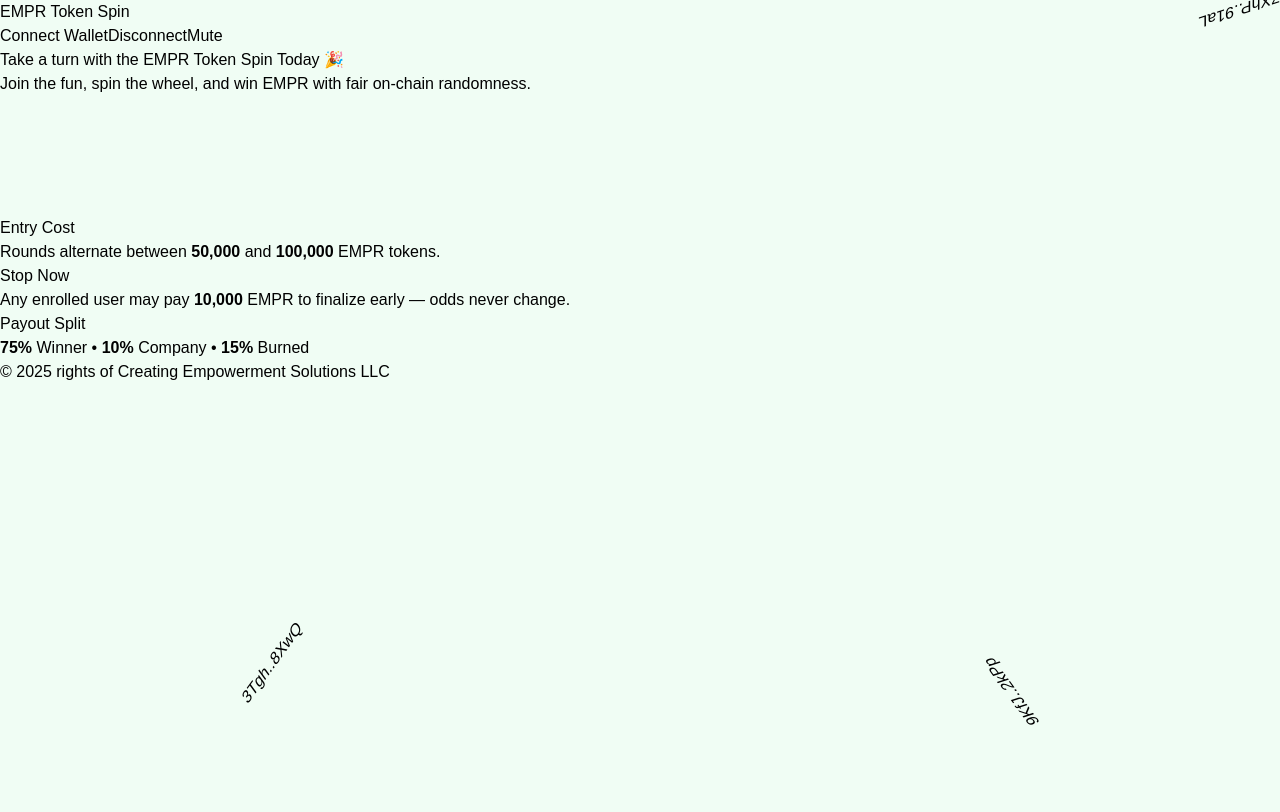
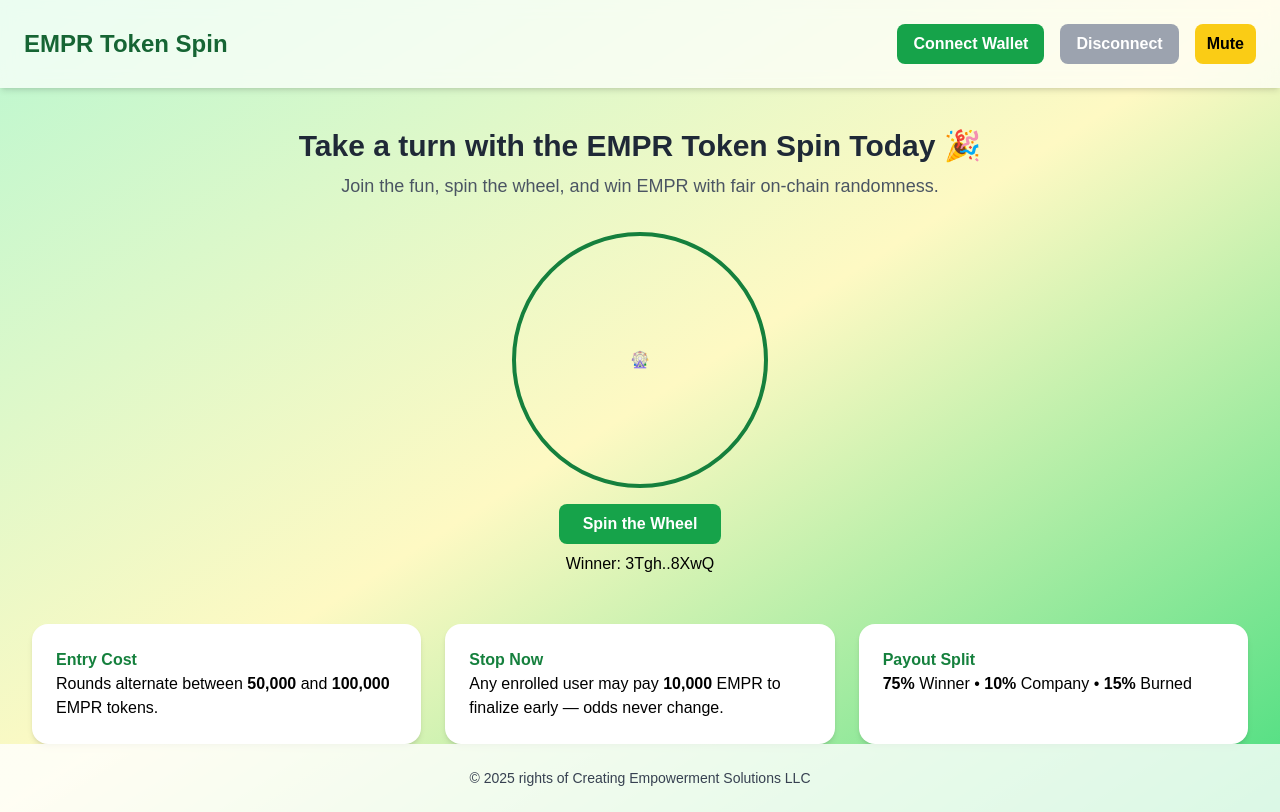
Before and after one commit to chevyrider123/empr-spin, a Next.js app: page / in a window 1280 px wide. Built offline with nearby package versions, Linux system fonts and the light colour scheme.

Commit message:
Add files via upload

```diff
--- a/app/admin/page.tsx
+++ b/app/admin/page.tsx
@@ -1,90 +1,7 @@
-"use client";
-import { useState } from "react";
-
-interface Round {
-  roundNo: number;
-  entryCost: number;
-  participants: number;
-  winner: string;
-  payments: number;
-}
-
 export default function AdminPage() {
-  const [username, setUsername] = useState("");
-  const [password, setPassword] = useState("");
-  const [loggedIn, setLoggedIn] = useState(false);
-
-  // Dummy past winners
-  const rounds: Round[] = [
-    { roundNo: 1, entryCost: 50000, participants: 12, winner: "7XhP..91aL", payments: 620000 },
-    { roundNo: 2, entryCost: 100000, participants: 8, winner: "9KfJ..2kPp", payments: 840000 },
-  ];
-
-  const handleLogin = () => {
-    if (username === "admin123" && password === "zamtank1995!") {
-      setLoggedIn(true);
-    } else {
-      alert("Invalid login");
-    }
-  };
-
-  if (!loggedIn) {
-    return (
-      <main className="min-h-screen flex items-center justify-center bg-gray-100">
-        <div className="bg-white shadow-md rounded-lg p-6 w-80">
-          <h2 className="text-xl font-bold mb-4 text-center">Admin Login</h2>
-          <input
-            type="text"
-            placeholder="Username"
-            className="border rounded w-full px-3 py-2 mb-2"
-            value={username}
-            onChange={(e) => setUsername(e.target.value)}
-          />
-          <input
-            type="password"
-            placeholder="Password"
-            className="border rounded w-full px-3 py-2 mb-4"
-            value={password}
-            onChange={(e) => setPassword(e.target.value)}
-          />
-          <button
-            onClick={handleLogin}
-            className="w-full bg-green-600 text-white py-2 rounded font-bold"
-          >
-            Login
-          </button>
-        </div>
-      </main>
-    );
-  }
-
   return (
-    <main className="min-h-screen bg-gradient-to-br from-yellow-100 to-green-200 p-8">
-      <h1 className="text-2xl font-bold mb-6 text-green-800">Admin Panel</h1>
-
-      <h2 className="text-lg font-semibold mb-4">Past Rounds</h2>
-      <table className="w-full bg-white shadow-md rounded-lg overflow-hidden">
-        <thead className="bg-green-600 text-white">
-          <tr>
-            <th className="p-2">Round #</th>
-            <th className="p-2">Entry Cost</th>
-            <th className="p-2">Participants</th>
-            <th className="p-2">Winner</th>
-            <th className="p-2">Payments</th>
-          </tr>
-        </thead>
-        <tbody>
-          {rounds.map((r) => (
-            <tr key={r.roundNo} className="text-center border-t">
-              <td className="p-2">{r.roundNo}</td>
-              <td className="p-2">{r.entryCost.toLocaleString()} EMPR</td>
-              <td className="p-2">{r.participants}</td>
-              <td className="p-2">{r.winner}</td>
-              <td className="p-2">{r.payments.toLocaleString()} EMPR</td>
-            </tr>
-          ))}
-        </tbody>
-      </table>
+    <main className="min-h-screen flex items-center justify-center bg-gray-100">
+      <h1 className="text-3xl font-bold">Admin Dashboard (Coming Soon)</h1>
     </main>
   );
 }
--- a/app/components/Wheel.tsx
+++ b/app/components/Wheel.tsx
@@ -1,62 +1,34 @@
 "use client";
-import { useEffect, useState } from "react";
+import { useState } from "react";
 
-type WheelProps = {
+interface WheelProps {
   participants: string[];
-  winnerIndex: number | null;
+  winnerIndex: number;
   muted: boolean;
-};
+}
 
 export default function Wheel({ participants, winnerIndex, muted }: WheelProps) {
-  const [angle, setAngle] = useState(0);
+  const [spinning, setSpinning] = useState(false);
 
-  // Spin when we have a winner
-  useEffect(() => {
-    if (winnerIndex !== null && participants.length > 0) {
-      const slice = 360 / participants.length;
-      const winnerCenterDeg = winnerIndex * slice + slice / 2;
-      const rawTarget = 360 - winnerCenterDeg;
-
-      const base = 6 * 360; // 6 full spins
-      const delta = ((rawTarget - (angle % 360)) + 360) % 360;
-      const targetAngle = angle + base + delta;
-
-      setAngle(targetAngle);
-
-      if (!muted) {
-        const audio = new Audio("/click.mp3");
-        audio.play().catch(() => {});
-      }
-    }
-  }, [winnerIndex]);
+  const spin = () => {
+    if (spinning) return;
+    setSpinning(true);
+    setTimeout(() => setSpinning(false), 3000);
+  };
 
   return (
-    <div className="relative">
-      {/* Pointer Triangle (faces down) */}
-      <div className="absolute top-[-20px] left-1/2 -translate-x-1/2 w-0 h-0 border-l-[12px] border-r-[12px] border-b-[20px] border-l-transparent border-r-transparent border-b-red-600 z-10"></div>
-
-      {/* Wheel */}
-      <div
-        className="w-72 h-72 rounded-full border-4 border-gray-800 flex items-center justify-center transition-transform duration-[4200ms] ease-out"
-        style={{ transform: `rotate(${angle}deg)` }}
+    <div className="flex flex-col items-center">
+      <div className={`w-64 h-64 rounded-full border-4 border-green-700 flex items-center justify-center ${spinning ? "animate-spin" : ""}`}>
+        🎡
+      </div>
+      <button
+        onClick={spin}
+        className="mt-4 px-6 py-2 rounded-lg bg-green-600 text-white font-bold"
       >
-        {participants.map((p, i) => {
-          const slice = 360 / participants.length;
-          return (
-            <div
-              key={i}
-              className={`absolute w-1/2 h-1/2 origin-bottom-left flex items-center justify-end pr-2 text-xs font-bold ${
-                winnerIndex === i ? "bg-green-400 text-white" : "bg-yellow-200"
-              }`}
-              style={{ transform: `rotate(${i * slice}deg) skewY(-${90 - slice}deg)` }}
-            >
-              <span className="transform skewY(${90 - slice}deg) rotate(${slice / 2}deg)">
-                {p}
-              </span>
-            </div>
-          );
-        })}
-      </div>
+        Spin the Wheel
+      </button>
+      {!muted && spinning && <p className="mt-2 text-yellow-700">Spinning...</p>}
+      {!spinning && <p className="mt-2">Winner: {participants[winnerIndex]}</p>}
     </div>
   );
 }
--- a/app/page.tsx
+++ b/app/page.tsx
@@ -14,15 +14,12 @@ export default function HomePage() {
         </h1>
 
         <div className="flex items-center gap-4">
-          {/* Fake connect/disconnect buttons for now */}
           <button className="px-4 py-2 rounded-lg bg-green-600 text-white font-bold">
             Connect Wallet
           </button>
           <button className="px-4 py-2 rounded-lg bg-gray-400 text-white font-bold">
             Disconnect
           </button>
-
-          {/* Mute toggle */}
           <button
             onClick={() => setMuted(!muted)}
             className="px-3 py-2 rounded-lg bg-yellow-400 font-bold"
@@ -32,53 +29,38 @@ export default function HomePage() {
         </div>
       </header>
 
-      {/* Hero Section */}
+      {/* Hero */}
       <section className="flex flex-col items-center mt-10">
         <h2 className="text-3xl font-bold text-gray-800 mb-2">
           Take a turn with the EMPR Token Spin Today 🎉
         </h2>
         <p className="text-lg text-gray-600 mb-8">
-          Join the fun, spin the wheel, and win EMPR with fair on-chain
-          randomness.
+          Join the fun, spin the wheel, and win EMPR with fair on-chain randomness.
         </p>
       </section>
 
-      {/* Wheel in Center */}
+      {/* Wheel */}
       <div className="flex justify-center">
         <Wheel
-          participants={[
-            "7XhP..91aL",
-            "9KfJ..2kPp",
-            "3Tgh..8XwQ",
-            "5MmN..7LpZ",
-            "2AaB..9QwE",
-          ]}
+          participants={["7XhP..91aL", "9KfJ..2kPp", "3Tgh..8XwQ", "5MmN..7LpZ", "2AaB..9QwE"]}
           winnerIndex={2}
           muted={muted}
         />
       </div>
 
-      {/* Rules Section */}
+      {/* Rules */}
       <section className="mt-12 px-8 grid md:grid-cols-3 gap-6">
         <div className="p-6 bg-white rounded-2xl shadow-md">
           <h3 className="font-bold text-green-700">Entry Cost</h3>
-          <p>
-            Rounds alternate between <b>50,000</b> and <b>100,000</b> EMPR
-            tokens.
-          </p>
+          <p>Rounds alternate between <b>50,000</b> and <b>100,000</b> EMPR tokens.</p>
         </div>
         <div className="p-6 bg-white rounded-2xl shadow-md">
           <h3 className="font-bold text-green-700">Stop Now</h3>
-          <p>
-            Any enrolled user may pay <b>10,000</b> EMPR to finalize early — odds
-            never change.
-          </p>
+          <p>Any enrolled user may pay <b>10,000</b> EMPR to finalize early — odds never change.</p>
         </div>
         <div className="p-6 bg-white rounded-2xl shadow-md">
           <h3 className="font-bold text-green-700">Payout Split</h3>
-          <p>
-            <b>75%</b> Winner • <b>10%</b> Company • <b>15%</b> Burned
-          </p>
+          <p><b>75%</b> Winner • <b>10%</b> Company • <b>15%</b> Burned</p>
         </div>
       </section>
 
--- a/next.config.js
+++ b/next.config.js
@@ -1,8 +1,7 @@
 /** @type {import('next').NextConfig} */
 const nextConfig = {
-  reactStrictMode: true,
   experimental: {
-    appDir: true, // make sure App Router is enabled
+    appDir: true,
   },
 };
 
--- /dev/null
+++ b/postcss.config.js
@@ -0,0 +1,6 @@
+module.exports = {
+  plugins: {
+    tailwindcss: {},
+    autoprefixer: {},
+  },
+};
--- /dev/null
+++ b/tailwind.config.js
@@ -0,0 +1,11 @@
+/** @type {import('tailwindcss').Config} */
+module.exports = {
+  content: [
+    "./app/**/*.{js,ts,jsx,tsx}",
+    "./components/**/*.{js,ts,jsx,tsx}"
+  ],
+  theme: {
+    extend: {},
+  },
+  plugins: [],
+};
```
Also changed, not shown: package.json (+5 -9 lines).
